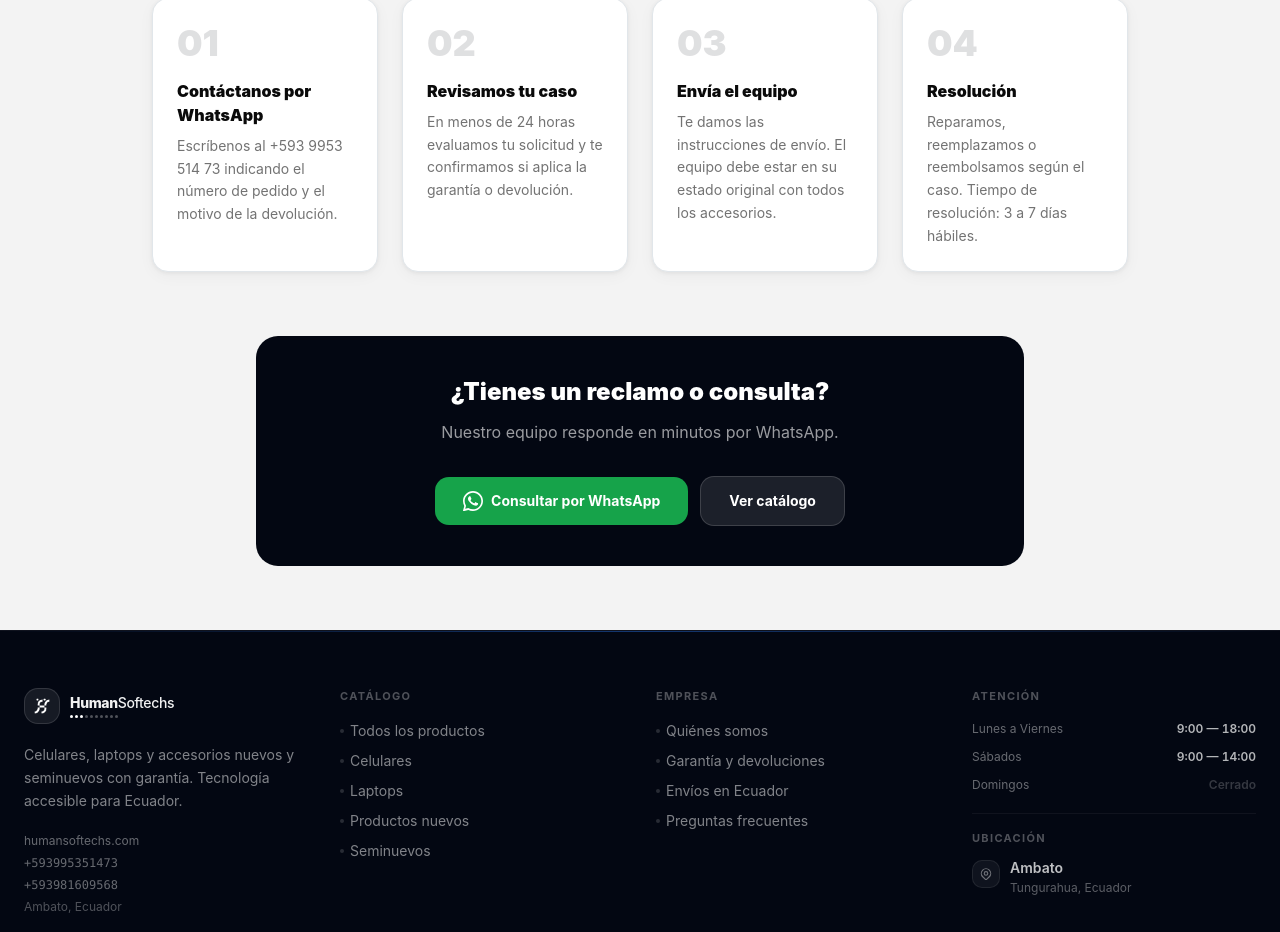
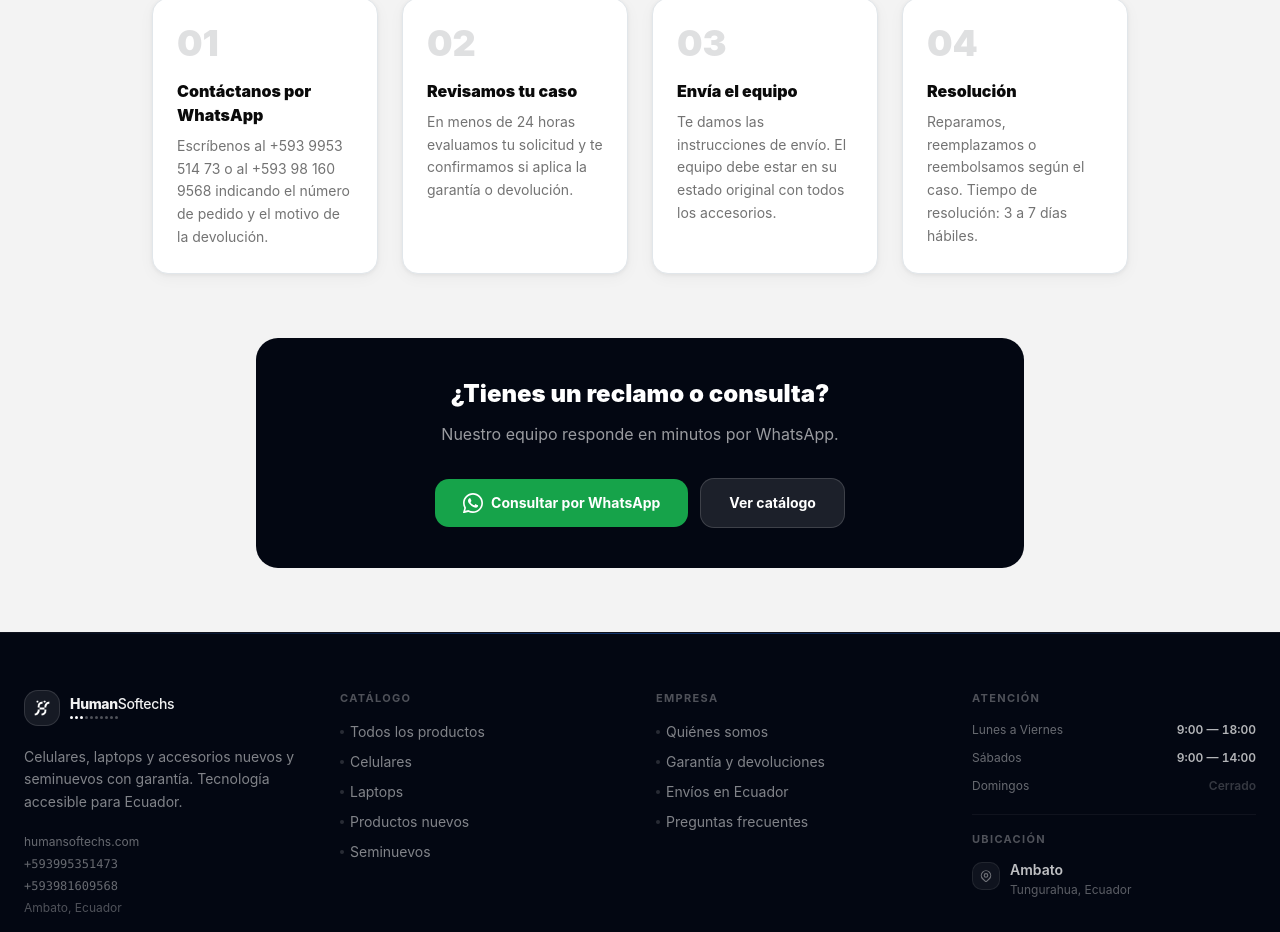
Before and after one commit to AndresViera881/humansoftech, a Next.js app in the folder app-web/: page /garantia-y-devoluciones in a window 1280 px wide. Shown: the part 1636-2568 px from the top of the page. Built offline with nearby package versions, Linux system fonts and the light colour scheme; no server answers.

Commit message:
Se agrega un nuevo numero en varias paginas

```diff
--- a/app-web/app/garantia-y-devoluciones/page.tsx
+++ b/app-web/app/garantia-y-devoluciones/page.tsx
@@ -14,7 +14,7 @@ const STEPS = [
   {
     step: '01',
     title: 'Contáctanos por WhatsApp',
-    desc: 'Escríbenos al +593 9953 514 73 indicando el número de pedido y el motivo de la devolución.',
+    desc: 'Escríbenos al +593 9953 514 73 o al +593 98 160 9568 indicando el número de pedido y el motivo de la devolución.',
   },
   {
     step: '02',
--- a/app-web/app/preguntas-frecuentes/page.tsx
+++ b/app-web/app/preguntas-frecuentes/page.tsx
@@ -17,7 +17,7 @@ const FAQS = [
     questions: [
       {
         q: '¿Cómo puedo realizar un pedido?',
-        a: 'Puedes agregar productos al carrito desde el catálogo y enviarnos el pedido por WhatsApp, o escribirnos directamente al +593 9953 514 73 indicando el producto que deseas.',
+        a: 'Puedes agregar productos al carrito desde el catálogo y enviarnos el pedido por WhatsApp, o escribirnos directamente al +593 9953 514 73 o al +593 98 160 9568 indicando el producto que deseas.',
       },
       {
         q: '¿Qué métodos de pago aceptan?',
```
